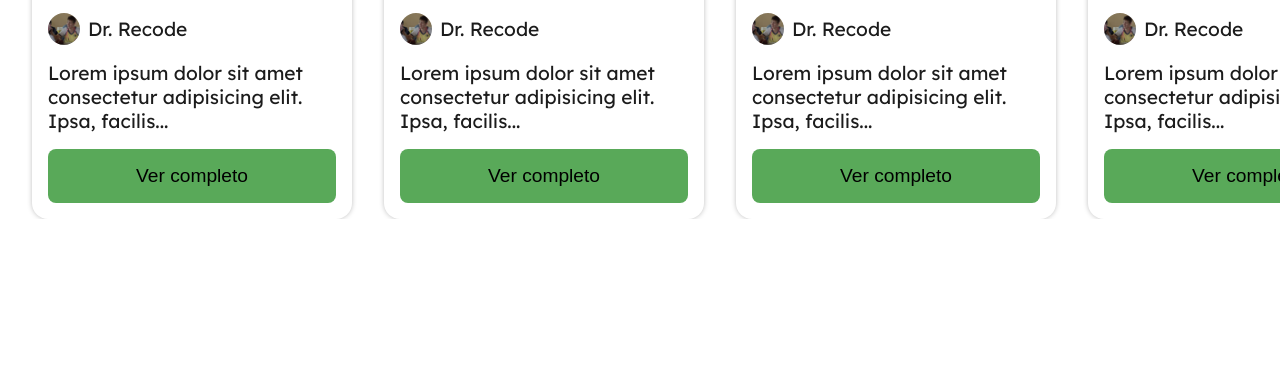
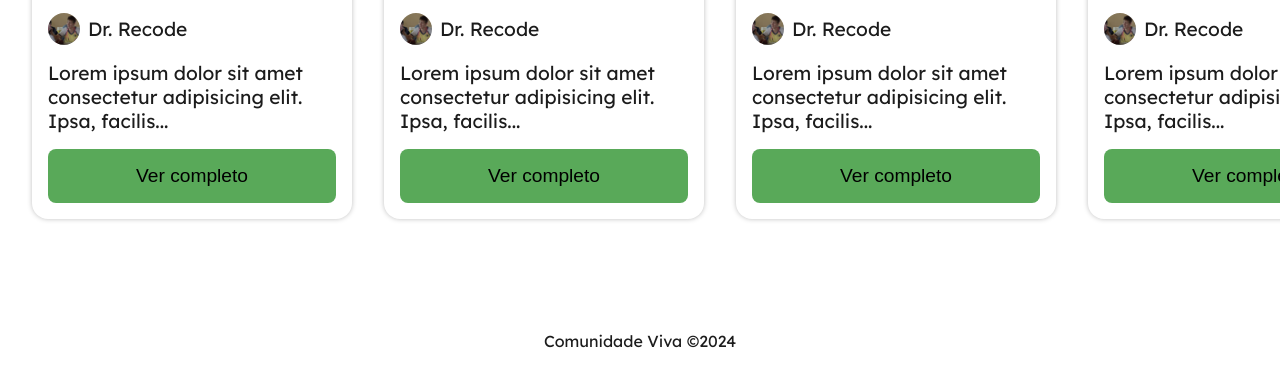
Before and after one commit to http-sallein/hackathon-recode, a plain HTML site: page pages/Home/home.html in a window 1280 px wide. Shown: the part 1412-1795 px from the top of the page. Before the commit the page ends 1631 px from the top, so only its background shows below. Drawn offline with Linux system fonts and the light colour scheme.

Commit message:
initial footer created

```diff
--- a/pages/Home/home.css
+++ b/pages/Home/home.css
@@ -289,3 +289,15 @@ main {
         }
     }
 }
+
+footer {
+
+    padding: 2rem;
+    margin-top: 5rem;
+    > p {
+        margin: 0 auto;
+        width: min-content;
+        text-wrap: nowrap;
+    }
+
+}
--- a/pages/Home/home.html
+++ b/pages/Home/home.html
@@ -257,5 +257,9 @@
             </div>
         </section>
     </main>
+
+    <footer>
+        <p>Comunidade Viva ©2024 </p>
+    </footer>
 </body>
 </html>
```
